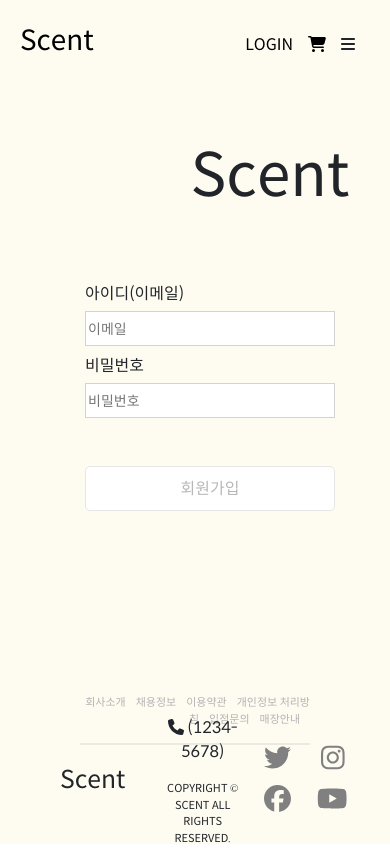
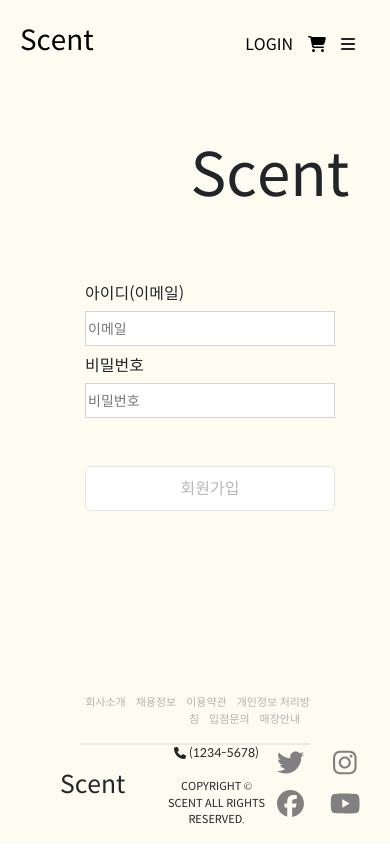
Before and after one commit to sonxxx/scent-web, a React (Create React App) app: page /register in a window 390 px wide. Shown: the top 862 px of the page. Built offline with nearby package versions, Linux system fonts and the light colour scheme; no server answers.

Commit message:
responsive modify

```diff
--- a/src/components/Footer.module.css
+++ b/src/components/Footer.module.css
@@ -55,7 +55,7 @@
 
 .sns {
   font-size: 27px;
-  padding: 0 15px;
+  /* padding: 20px 15px 0px 15px; */
 }
 
 .sns ul li a {
@@ -88,3 +88,13 @@
     height: 20px;
   }
 }
+
+@media screen and (max-width: 580px) {
+  .footer__content {
+    margin-top: 5px;
+  }
+
+  .footer__content .copy {
+    font-size: 12px;
+  }
+}
```
